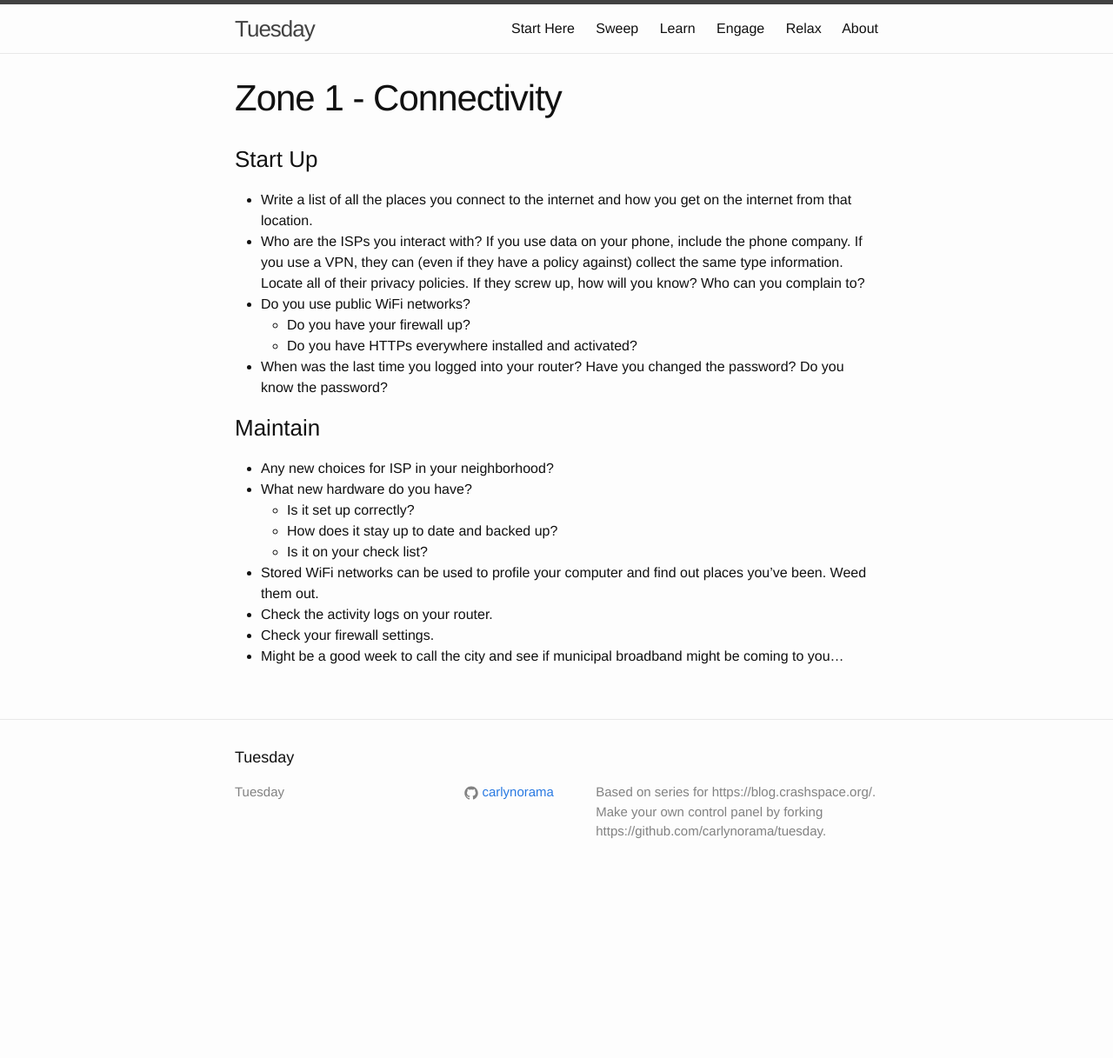
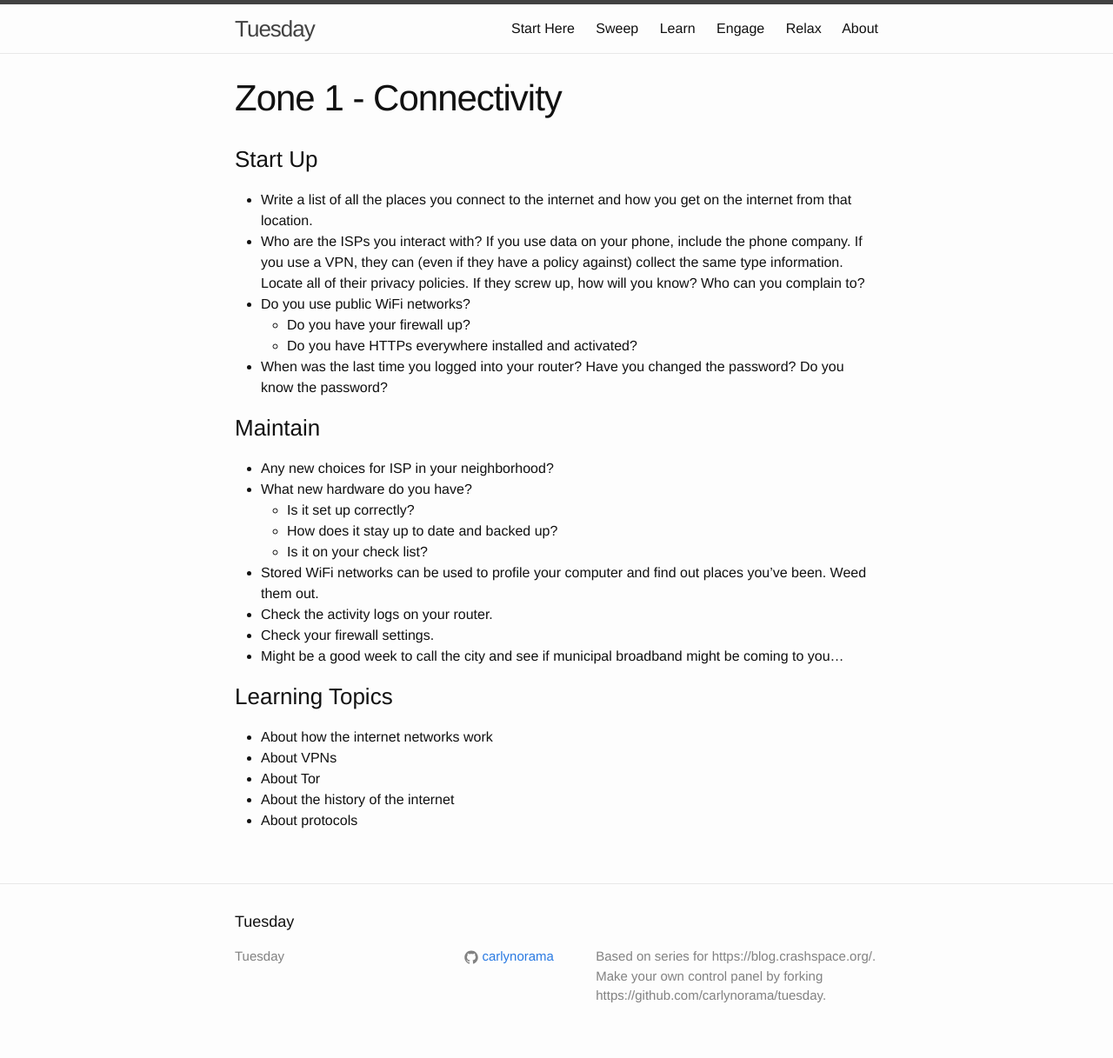
Before and after one commit to CRASHSpace/tuesday, a Jekyll site: the page built from _sweep/zone_1_connectivity.md, in a window 1280 px wide. Shown: the whole page at 87% size. Built offline with Jekyll 4.4.1, drawn with Linux system fonts in a browser that asks for light colours; before the commit the page ends 1028 px from its top, so only the background shows below that.

```diff
--- a/_sweep/zone_1_connectivity.md
+++ b/_sweep/zone_1_connectivity.md
@@ -24,3 +24,10 @@ showonindexas: link
 - Check the activity logs on your router.
 - Check your firewall settings.
 - Might be a good week to call the city and see if municipal broadband might be coming to you…
+
+### Learning Topics
+- About how the internet networks work
+- About VPNs
+- About Tor
+- About the history of the internet
+- About protocols
```
Also changed, not shown: _sweep/zone_0_weekly_basics.md (+2 -3 lines).
